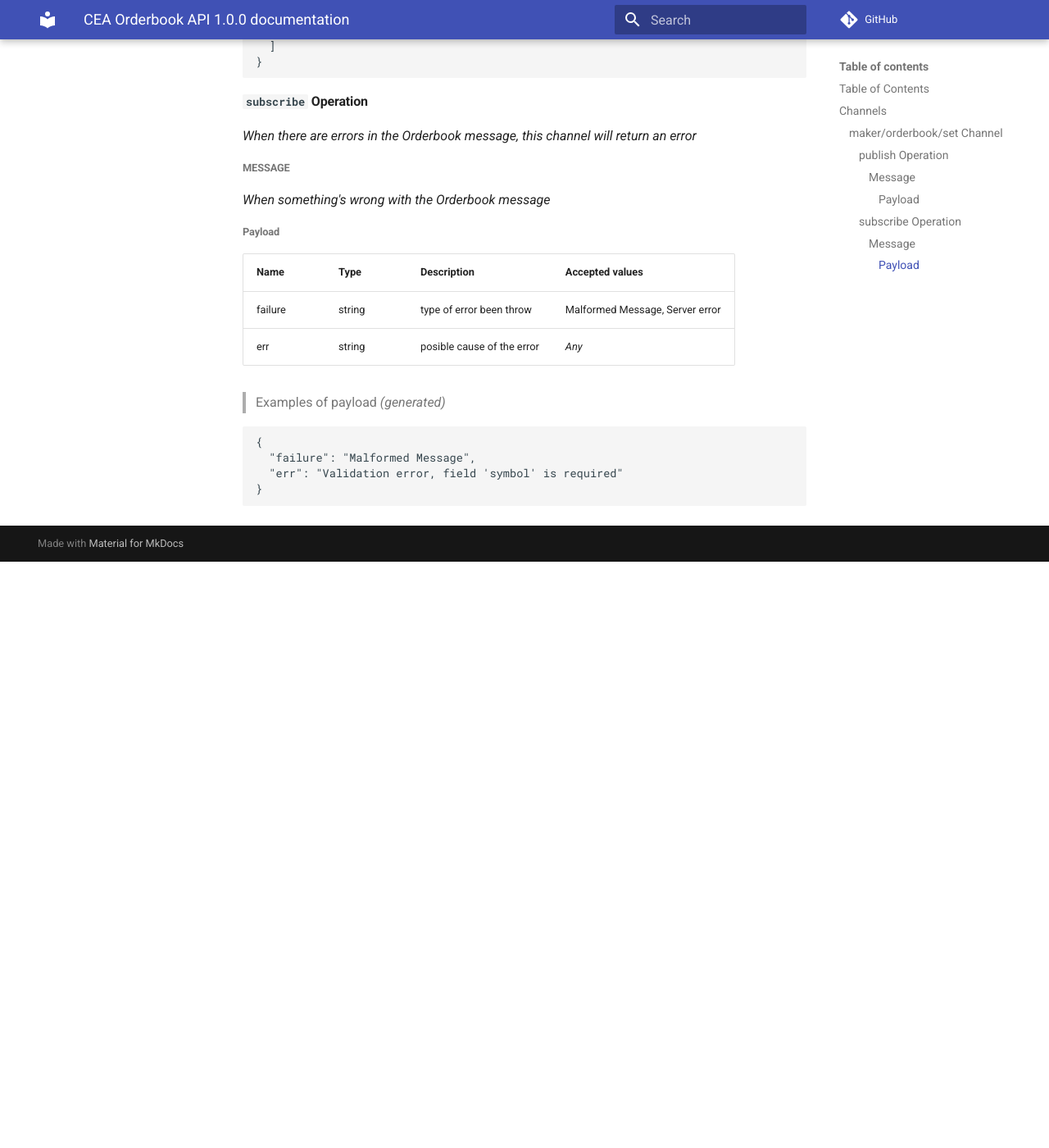
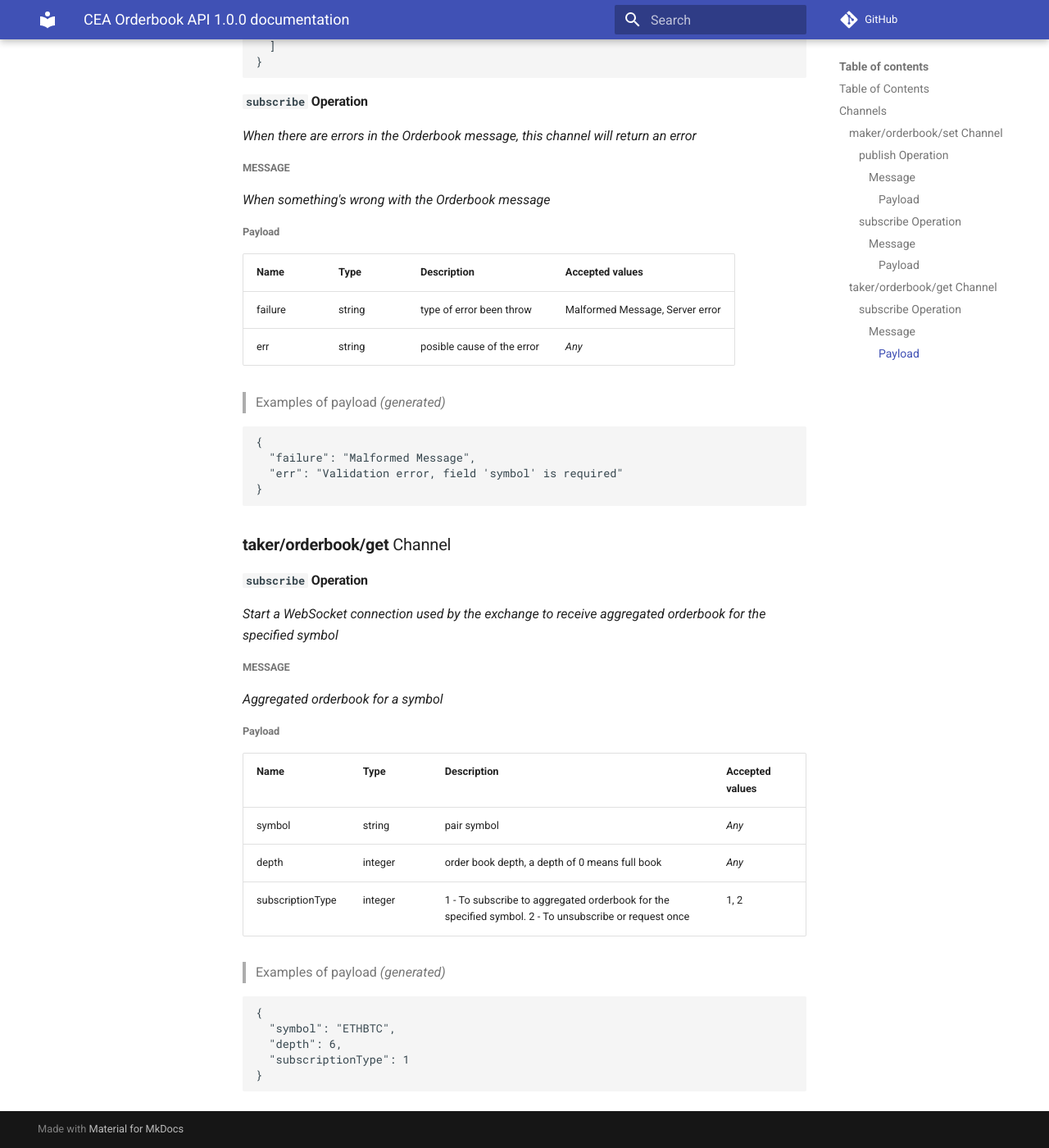
Before and after one commit to MasterVentures/cea-docs, an MkDocs documentation site: the page built from docs/api/asyncapi.md, in a window 1280 px wide and 1400 px high, scrolled down 1298 px. Shown: the whole window at 82% size. Built offline with MkDocs 1.6.1 and Material for MkDocs 9.7.7, drawn with Linux system fonts in a browser that asks for light colours; comment, search, counter and statistics services are not loaded; before the commit the page ends 1983 px from its top, so only the background shows below that.

Commit message:
added channel fro get orderbook

````diff
--- a/docs/api/asyncapi.md
+++ b/docs/api/asyncapi.md
@@ -73,3 +73,34 @@
   "err": "Validation error, field 'symbol' is required"
 }
 ```
+
+
+
+
+### **taker/orderbook/get** Channel
+
+#### `subscribe` Operation
+
+*Start a WebSocket connection used by the exchange to receive aggregated orderbook for the specified symbol*
+
+##### Message
+
+*Aggregated orderbook for a symbol*
+
+###### Payload
+
+| Name | Type | Description | Accepted values |
+|-|-|-|-|
+| symbol | string | pair symbol | _Any_ |
+| depth | integer | order book depth, a depth of 0 means full book | _Any_ |
+| subscriptionType | integer | 1 - To subscribe to aggregated orderbook for the specified symbol. 2 - To unsubscribe or request once | 1, 2 |
+
+> Examples of payload _(generated)_
+
+```json
+{
+  "symbol": "ETHBTC",
+  "depth": 6,
+  "subscriptionType": 1
+}
+```
````
Also changed, not shown: docs/orderbook.yaml (+39 -1 lines).
